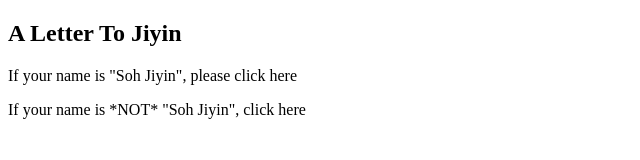
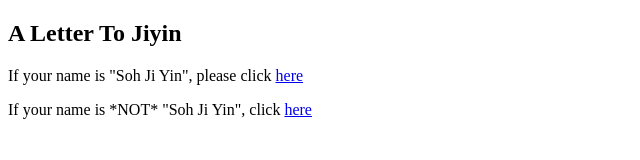
Before and after one commit to GunnOchaphan/a_letter_to_jiyin, a plain HTML site: page index.html in a window 1280 px wide. Shown: the full height of the page, 0-640 px from the left. Drawn offline with Linux system fonts and the light colour scheme.

Commit message:
Update index.html

```diff
--- a/index.html
+++ b/index.html
@@ -7,7 +7,7 @@
 </head>
 <body>
   <h2>A Letter To Jiyin</h2>
-  <p> If your name is "Soh Jiyin", please click here</p>
-  <p>If your name is *NOT* "Soh Jiyin", click here</p>
+  <p>If your name is "Soh Ji Yin", please click <a href = "/forjiyin.html">here</a></p>
+  <p>If your name is *NOT* "Soh Ji Yin", click <a href = "/fornotjiyin.html">here</a></p>
 </body>
 </html>
```
